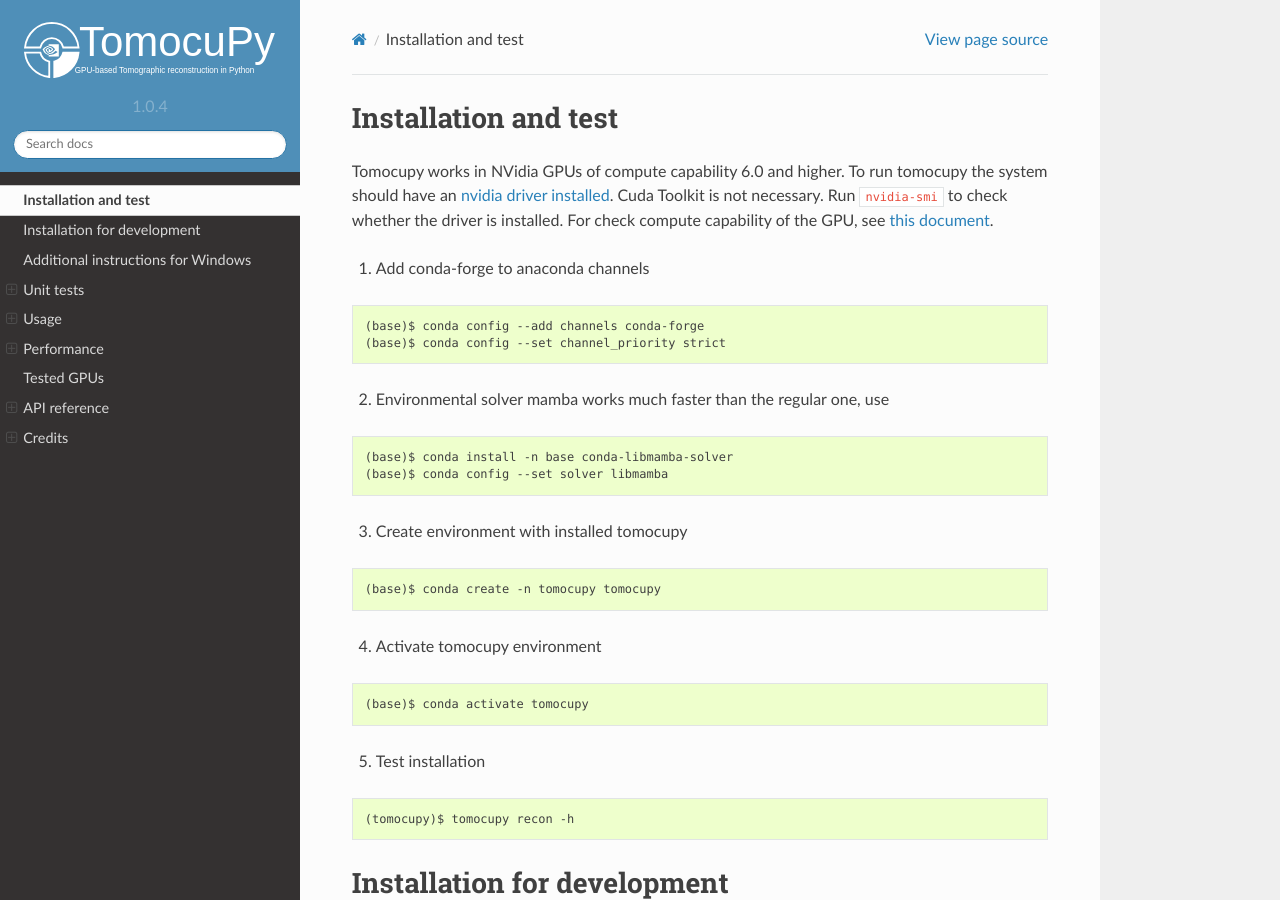
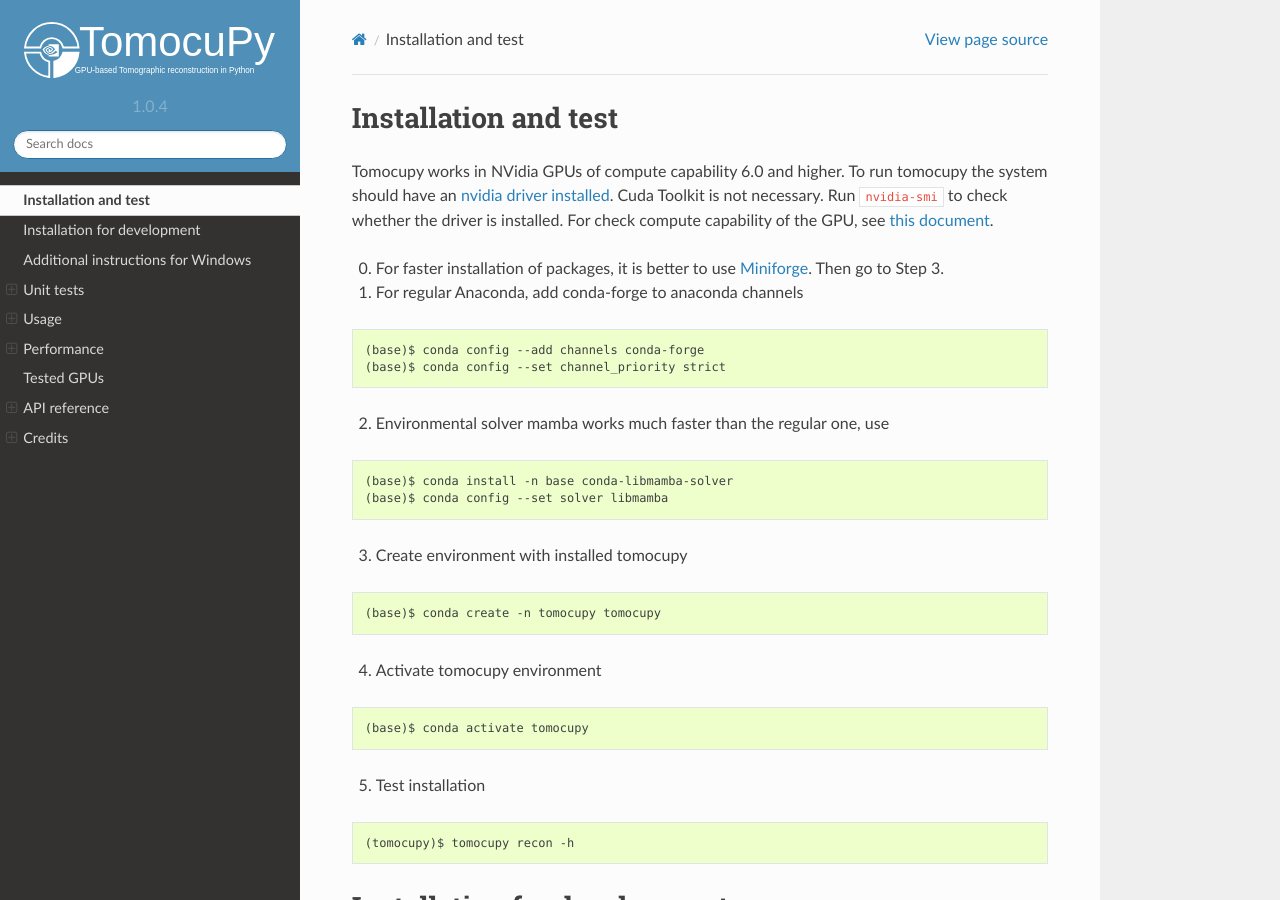
Before and after one commit to tomography/tomocupy, a Sphinx documentation site: the page built from docs/source/install.rst, in a window 1280 px wide and 900 px high. Built offline with Sphinx 7.4.7 and the Read the Docs theme 2.0.0, drawn with Linux system fonts in a browser that asks for light colours.

Commit message:
Update install.rst

```diff
--- a/docs/source/install.rst
+++ b/docs/source/install.rst
@@ -5,7 +5,9 @@
 Tomocupy works in NVidia GPUs of compute capability 6.0 and higher. To run tomocupy the system should have an `nvidia driver installed <https://developer.nvidia.com/cuda-downloads>`_. Cuda Toolkit is not necessary.
 Run ``nvidia-smi`` to check whether the driver is installed. For check compute capability of the GPU, see `this document <http://mylifeismymessage.net/find-the-compute-capability-of-your-nvidia-graphics-card-gpu/>`_.
 
-1. Add conda-forge to anaconda channels
+0. For faster installation of packages, it is better to use `Miniforge <https://github.com/conda-forge/miniforge>`_. Then go to Step 3.
+
+1. For regular Anaconda, add conda-forge to anaconda channels
 
 ::
 
```
